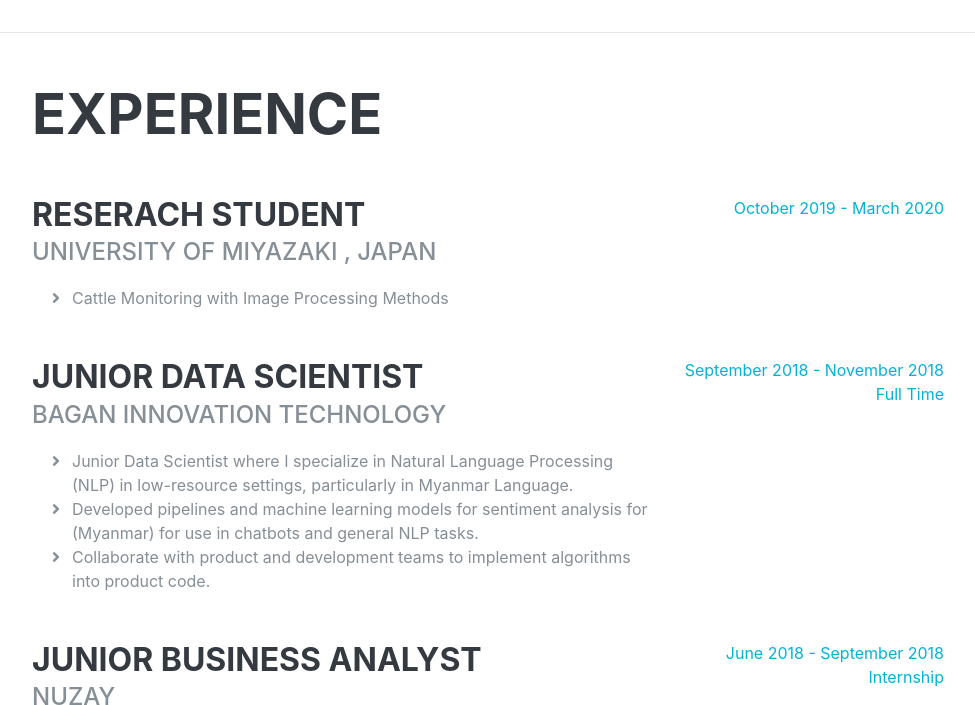
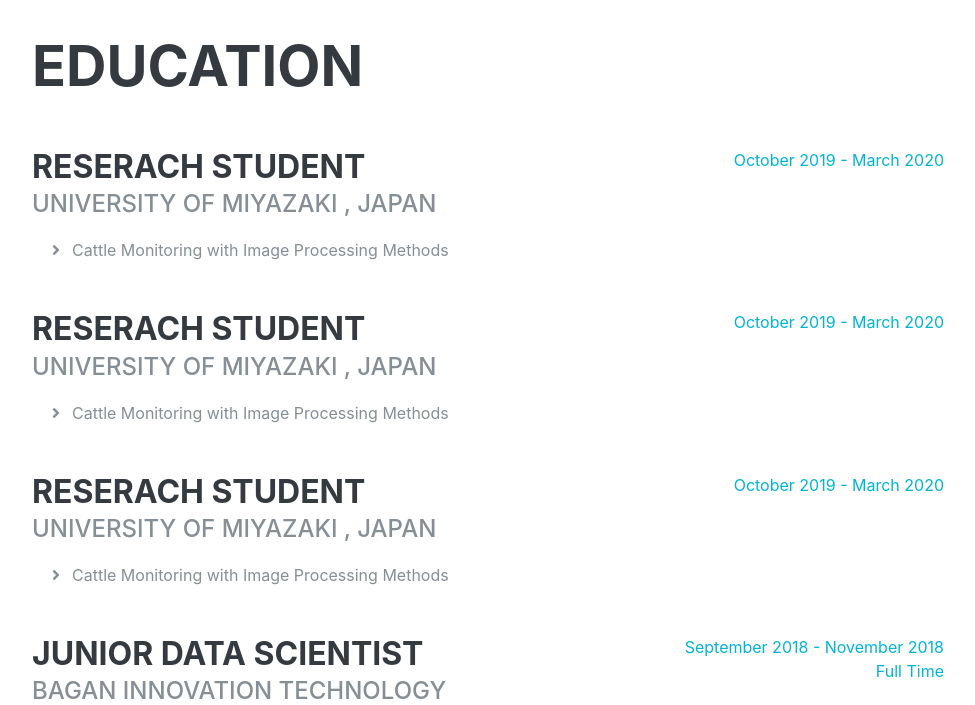
Before and after one commit to ImSuMyatNoe/ImSuMyatNoe.github.io, a plain HTML site: page index.html in a window 1280 px wide. Shown: the part 1751-2456 px from the top of the page, without its empty margins (288-1263 px from the left). Drawn offline with nearby package versions, Linux system fonts and the light colour scheme; a web font is replaced by a local one.

Commit message:
updatethis

```diff
--- a/index.html
+++ b/index.html
@@ -81,21 +81,15 @@
           <a href="mailto:contact.sumyatnoe@gmail.com">contact.sumyatnoe@gmail.com</a>
         </div>
 
-        <p class="lead mb-3 text-justify">I am currently studying Master of Computer Engineering at University of Miyazaki, Japan.
-          My research interest includes Computer Vision based on Machine Learning and Deep Learning. I am passionate about AI technologies: mainly reinforcement learning, computer vision, and generative adversarial networks.
+        <p class="lead mb-3 text-justify">
+          I am Su Myat Noe, a passionate and multidisciplinary researcher in Computer Science, with a specialization in Computer Vision based on Machine Learning and Deep Learning. Currently, I am immersed in pursuing my Ph.D. at the University of Miyazaki, Japan, where my dedication to research has earned me prestigious grants and awards. My focus lies in developing innovative methods for detecting estrus in cattle using image processing techniques and machine learning algorithms. Through my publications in renowned conferences and journals, I strive to showcase my expertise and contribute significantly to the field.
 
         </p>
 
         <p class="lead mb-3 text-justify">
-          My undergraduate thesis was Question Answering based on SQUAD Dataset (NLP). After then, worked as a Junior Data Scientist at one of the local company in Myanmar. I enjoy working at the intersection of teams; have mediated between technical, business to build products. I have a strong multi-disciplinary research record, with publications in image processing field.
-          I care deeply about data and how it mirrors the systems and world around us. I love developing methodologies that deliver tangible results using data.
-        </p>
+          Beyond academia, I actively engage in leadership and advocacy roles within the AI community. As the Ambassador of Women in AI Myanmar, I work tirelessly to promote gender inclusivity and diversity in the AI domain. Additionally, serving as the Google Developer Student Club Lead of Japan 2022-2023 allows me to connect with fellow AI enthusiasts, providing them with valuable learning opportunities and resources. I find great joy in organizing and speaking at tech events and conferences worldwide, where I share my knowledge and experiences, inspiring others to pursue their aspirations in AI.
 
-        <p class="lead mb-5 text-justify">Whenever I am not coding, I give back to the community by organizing
-          events.I am volunterring a Technical and Content Lead at Women in AI, Myanmar.The main motivation is to promote Gender-inclusivity in the field of AI in Myanmar.
-          I love for sharing experience and knowledge has led me to contribute even more by speaking at various tech conferences and events around the world.
 
-        </p>
 
         <p class="lead mb-5 text-justify">
 
@@ -114,6 +108,9 @@
           </a>
 
           <a href="https://www.researchgate.net/profile/Su-Myat-Noe-3" target="_blank">
+            <i class="fab fa-researchgate"></i>
+          </a>
+          <a href="https://scholar.google.com/citations?user=BdUh5ogAAAAJ&hl=en" target="_blank">
             <i class="fab fa-researchgate"></i>
           </a>
         </div>
@@ -171,12 +168,42 @@
 
     <hr class="m-0">
 
-    <!-- Experience -->
+    <!-- Education -->
     <section class="resume-section p-3 p-lg-5 d-flex justify-content-center" id="experience">
       <div class="w-100">
 
-        <h2 class="mb-5">Experience</h2>
+        <h2 class="mb-5">Education</h2>
 
+
+        <div class="resume-item d-flex flex-column flex-md-row justify-content-between mb-5">
+          <div class="resume-content">
+            <h3 class="mb-0">Reserach Student</h3>
+            <div class="subheading mb-3">University of Miyazaki , Japan </div>
+            <ul class="fa-ul mb-0">
+              <li>
+                <i class="fa-li fa fa-angle-right"></i>
+                Cattle Monitoring with Image Processing Methods </li>
+            </ul>
+          </div>
+          <div class="resume-date text-md-right">
+            <span class="text-primary">October 2019 - March 2020</span>
+          </div>
+        </div>
+
+        <div class="resume-item d-flex flex-column flex-md-row justify-content-between mb-5">
+          <div class="resume-content">
+            <h3 class="mb-0">Reserach Student</h3>
+            <div class="subheading mb-3">University of Miyazaki , Japan </div>
+            <ul class="fa-ul mb-0">
+              <li>
+                <i class="fa-li fa fa-angle-right"></i>
+                Cattle Monitoring with Image Processing Methods </li>
+            </ul>
+          </div>
+          <div class="resume-date text-md-right">
+            <span class="text-primary">October 2019 - March 2020</span>
+          </div>
+        </div>
 
         <div class="resume-item d-flex flex-column flex-md-row justify-content-between mb-5">
           <div class="resume-content">
```
